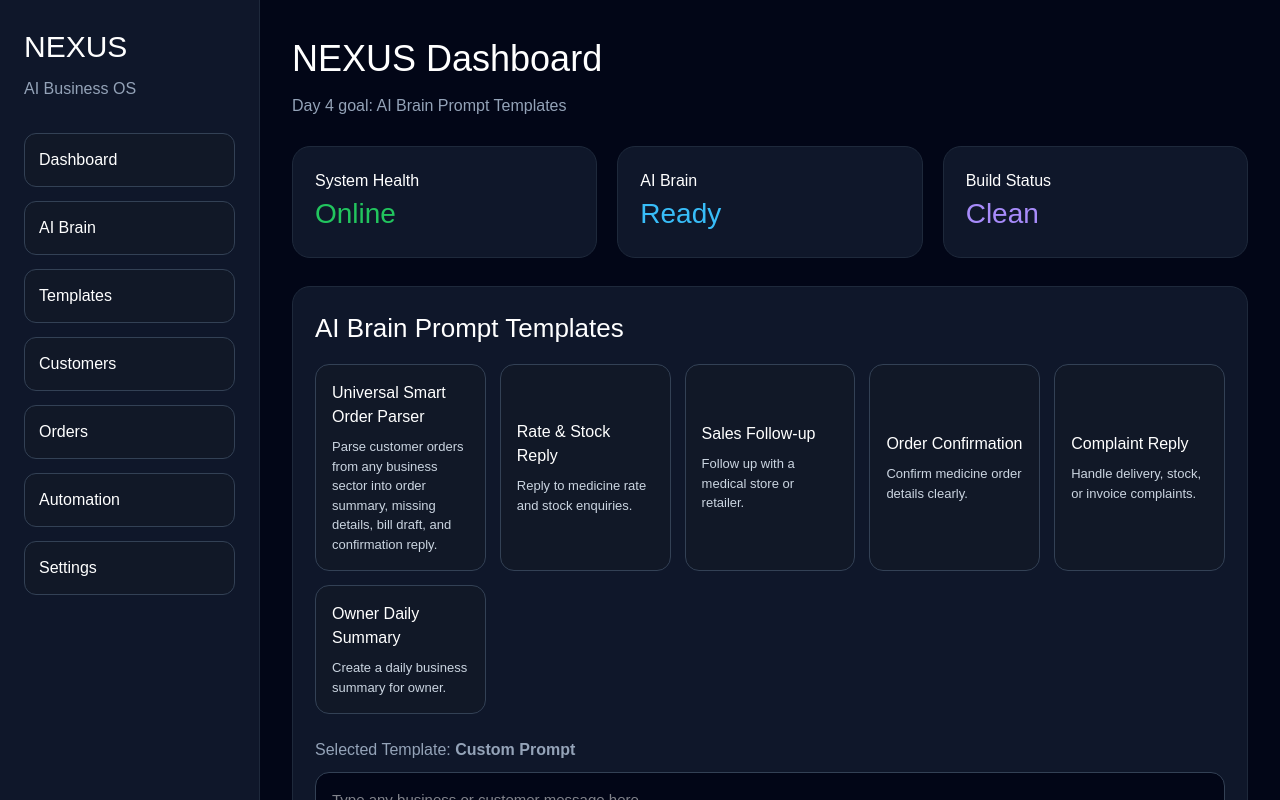
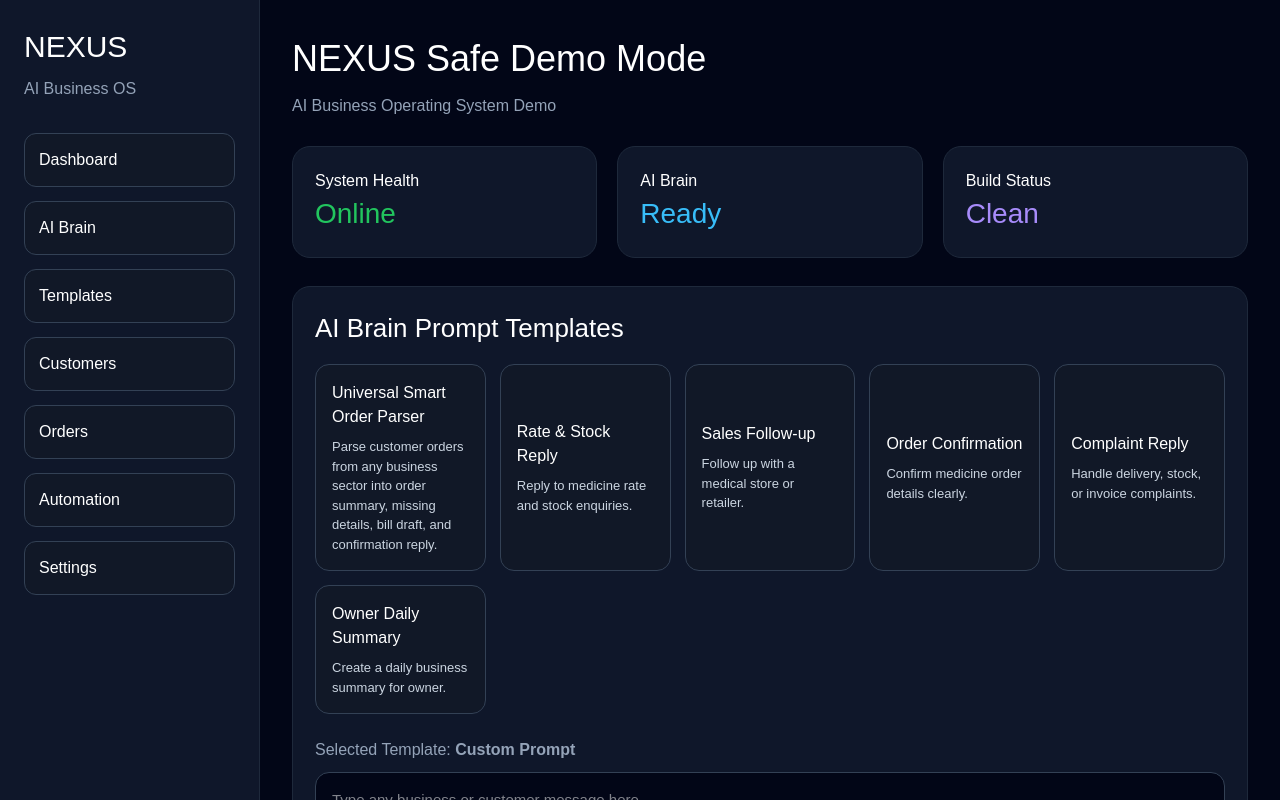
Before and after one commit to celerishealth/NEXUS, a Next.js app in the folder nexus-app/: page / in a window 1280 px wide. Both pictures are taken after a click on the button "Launch NEXUS". Shown: the top 800 px of the page. Built offline with nearby package versions, Linux system fonts and the light colour scheme.

Commit message:
Day 44: add sidebar navigation polish and demo heading cleanup v1

```diff
--- a/nexus-app/app/page.tsx
+++ b/nexus-app/app/page.tsx
@@ -578,23 +578,23 @@ ${aiInput}`,
         </p>
 
         <nav style={{ display: "grid", gap: "14px" }}>
-          <button style={sidebarButton}>Dashboard</button>
-          <button style={sidebarButton}>AI Brain</button>
-          <button style={sidebarButton}>Templates</button>
-          <button style={sidebarButton}>Customers</button>
-          <button style={sidebarButton}>Orders</button>
-          <button style={sidebarButton}>Automation</button>
-          <button style={sidebarButton}>Settings</button>
+          <button type="button" style={sidebarButton} onClick={() => window.scrollTo({ top: 0, behavior: "smooth" })}>Dashboard</button>
+          <button type="button" style={sidebarButton} onClick={() => window.scrollTo({ top: 260, behavior: "smooth" })}>AI Brain</button>
+          <button type="button" style={sidebarButton} onClick={() => window.scrollTo({ top: 520, behavior: "smooth" })}>Templates</button>
+          <button type="button" style={sidebarButton} onClick={() => window.scrollTo({ top: 1100, behavior: "smooth" })}>Customers</button>
+          <button type="button" style={sidebarButton} onClick={() => window.scrollTo({ top: 1450, behavior: "smooth" })}>Orders</button>
+          <button type="button" style={sidebarButton} onClick={() => window.scrollTo({ top: 1900, behavior: "smooth" })}>Automation</button>
+          <button type="button" style={sidebarButton} onClick={() => window.scrollTo({ top: 2400, behavior: "smooth" })}>Settings</button>
         </nav>
       </aside>
 
       <section style={{ flex: 1, padding: "32px", overflow: "auto" }}>
         <header style={{ marginBottom: "28px" }}>
           <h2 style={{ fontSize: "36px", marginBottom: "8px" }}>
-            NEXUS Dashboard
+            NEXUS Safe Demo Mode
           </h2>
           <p style={{ color: "#94a3b8" }}>
-            Day 4 goal: AI Brain Prompt Templates
+            AI Business Operating System Demo
           </p>
         </header>
 
```
Also changed, not shown: 1 other file (tests, documents, lock files or other folders).
